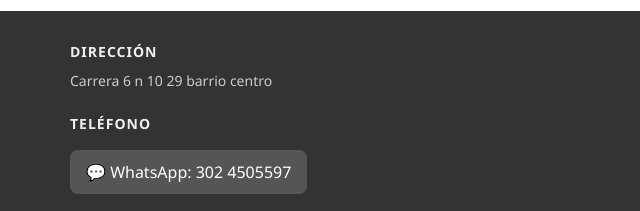
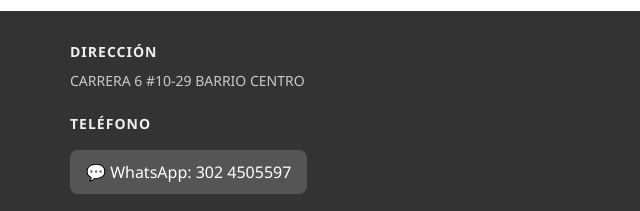
Before and after one commit to sebastianubaque/app-market-anmar, a plain HTML site: page index.html in a window 1280 px wide. Shown: the part 1075-1286 px from the top of the page, 320-960 px from the left. Drawn offline with nearby package versions, Linux system fonts and the light colour scheme.

Commit message:
Update index.html

```diff
--- a/index.html
+++ b/index.html
@@ -540,7 +540,7 @@
        Dirección
       </div>
       <div class="footer-text" id="footer-direccion">
-       Carrera 6 n 10 29 barrio centro
+       CARRERA 6 #10-29 BARRIO CENTRO
       </div>
      </div>
      <div class="footer-section">
```
